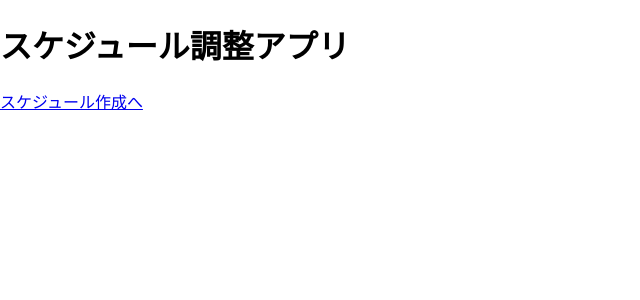
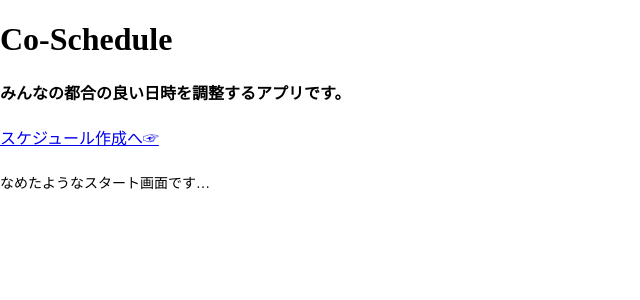
Before and after one commit to Muu3389/schedule_app, a Flask app: page / in a window 1280 px wide. Shown: the top 300 px of the page, without its empty margins (0-640 px from the left). Run offline with Flask 3, Linux system fonts and the light colour scheme.

Commit message:
UI調整

```diff
--- a/templates/create.html
+++ b/templates/create.html
@@ -45,6 +45,7 @@
                 <li>「◀ 前の週」「次の週 ▶」ボタンで週を切り替えられます。</li>
                 <li>「この時間帯で作成」ボタンから、スケジュールを作成できます。</li>
                 <li>リロードすることで選択する前の状態に戻ります</li>
+                <li>「コピー」ボタンで現在の週の選択状態を保存し、「ペースト」ボタンで保存した状態を貼り付けることができます。</li>
             </ul>
             <h3>＜スマートフォン限定＞</h3>
             <ul>
--- a/templates/index.html
+++ b/templates/index.html
@@ -3,12 +3,15 @@
 <head>
     <meta charset="UTF-8">
     <meta name="viewport" content="width=device-width, initial-scale=1.0">
-    <title>スケジュール作成</title>
+    <title>Co-Schedule</title>
     <link rel="stylesheet" href="{{ url_for('static', filename='css/base.css') }}">
     <link rel="stylesheet" href="{{ url_for('static', filename='css/create.css') }}">
 </head>
 <body>
-    <h1>スケジュール調整アプリ</h1>
-    <a href="/setup">スケジュール作成へ</a>
+    <h1>Co-Schedule</h1>
+    <h4>みんなの都合の良い日時を調整するアプリです。</h4>
+    <a href="/setup">スケジュール作成へ☞</a>
+    <br><br>
+    <p>なめたようなスタート画面です…</p>
 </body>
 </html>
```
